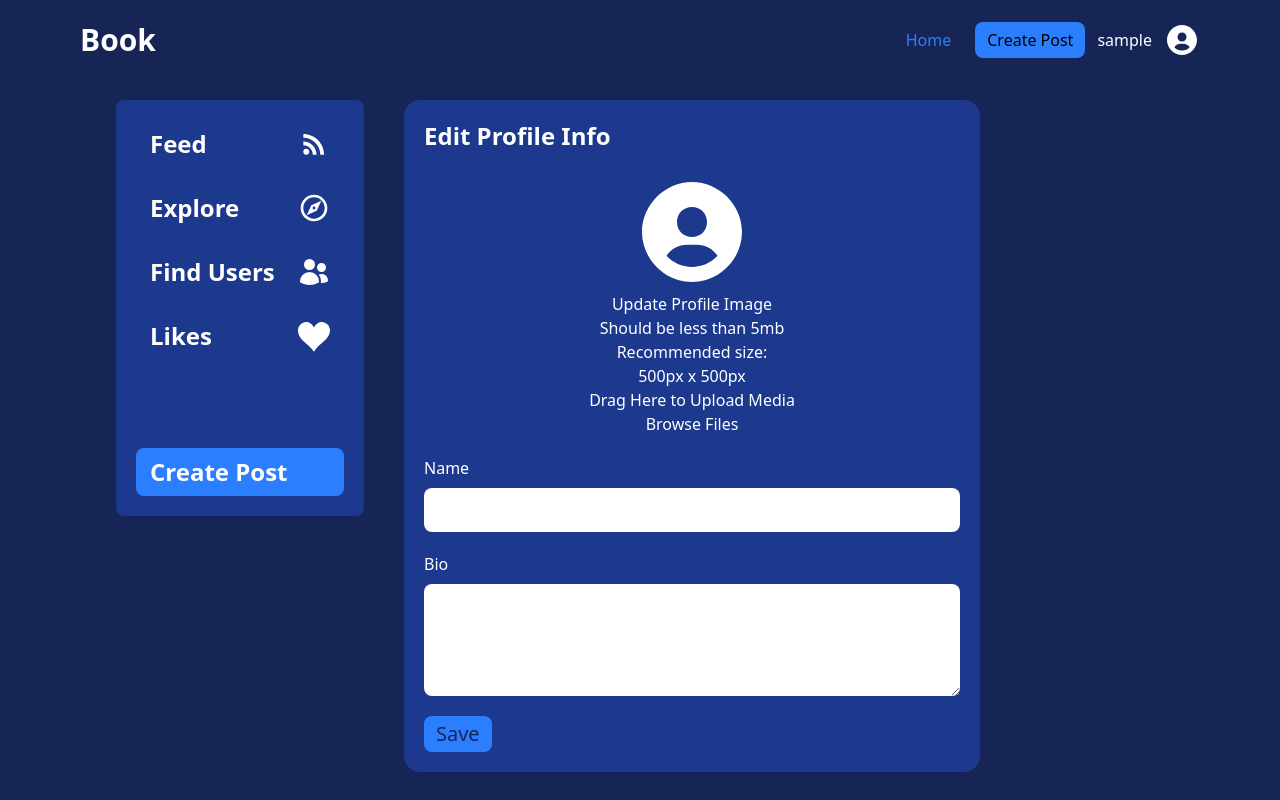
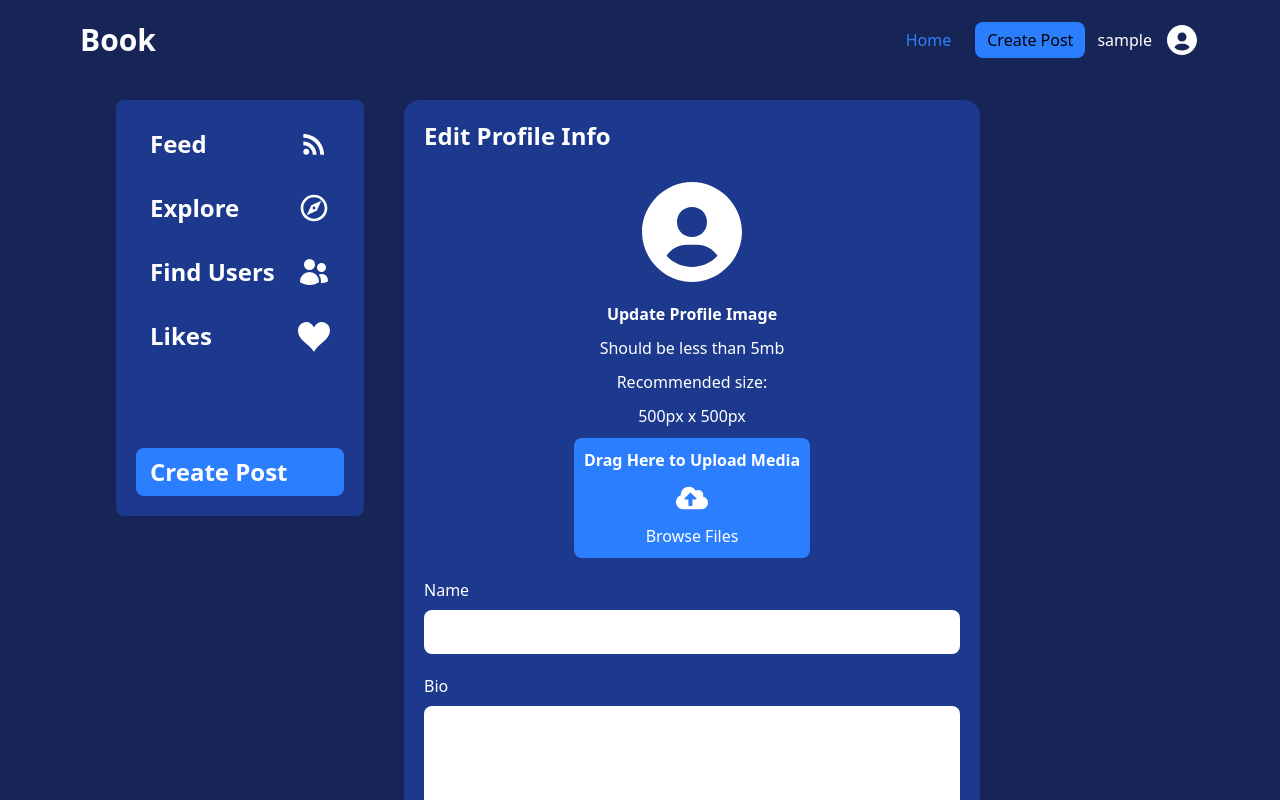
Before and after one commit to JyrexRonaldo/odin-book, a React (Vite) app in the folder frontend/: page /account in a window 1280 px wide. Shown: the top 800 px of the page. Built offline with nearby package versions, Linux system fonts and the light colour scheme; sample sign-in values are in the browser's storage.

Commit message:
Add avatar image upload

```diff
--- a/frontend/src/components/AccountEdit/AccountEdit.jsx
+++ b/frontend/src/components/AccountEdit/AccountEdit.jsx
@@ -2,6 +2,8 @@ import { useContext, useEffect, useState } from 'react'
 import { BiSolidUserCircle } from 'react-icons/bi'
 import { useNavigate } from 'react-router-dom'
 import RenderContext from '../RenderContext/RenderContext'
+import { FaCloudUploadAlt } from 'react-icons/fa'
+import supabase from '../../../supabase/supabase'
 
 function AccountEdit() {
     const [name, setName] = useState('')
@@ -12,10 +14,11 @@ function AccountEdit() {
     const [confirmNewPassword, setconfirmNewPassword] = useState('')
     const [showDeleteDialog, setShowDeleteDialog] = useState(false)
     const [confirmDeleteText, setConfirmDeleteText] = useState('')
+    const [selectedImgUrl, setSelectedImgUrl] = useState(null)
+    const [selectedImg, setSelectedImg] = useState(null)
     const navigate = useNavigate()
     const { setForceUpdate } = useContext(RenderContext)
     let passwordVerification = null
-
 
     useEffect(() => {
         if (localStorage.getItem('username') === null) {
@@ -100,17 +103,41 @@ function AccountEdit() {
     async function handleProfileInfoEdit(changeType) {
         console.log(localStorage.getItem('username'))
 
+        try {
+            let imgPublicUrl = null
+            const currentImgName =
+                localStorage.getItem('username') +
+                '.' +
+                selectedImg?.type.split('/')[1]
+            const { data, error } = await supabase.storage
+                .from('odin-book')
+                .upload(`avatar/${currentImgName}`, selectedImg, {
+                    upsert: true,
+                })
+
+            if (error) {
+                throw error
+            }
+
+            const savedImg = data
+
+            if (savedImg) {
+                const { data } = supabase.storage
+                    .from('odin-book')
+                    .getPublicUrl(`avatar/${currentImgName}`)
+
+                imgPublicUrl = data.publicUrl
+            }
             let updateData = {}
 
             if (changeType === 'profile') {
-            updateData = { changeType, name, bio }
+                updateData = { changeType, name, bio, imgPublicUrl }
             } else if (changeType === 'username') {
                 updateData = { changeType, username }
             } else if (changeType === 'password') {
                 updateData = { changeType, oldPassword, newPassword }
             }
 
-        try {
             const response = await fetch(
                 `${import.meta.env.VITE_HOME_DOMAIN}/profile`,
                 {
@@ -127,21 +154,34 @@ function AccountEdit() {
                 navigate('/login')
             }
 
-            const data = await response.json()
-            console.log(data)
-            if (data.changeType === 'username') {
+            const responseData = await response.json()
+            console.log(responseData)
+            if (responseData.changeType === 'username') {
                 localStorage.setItem('username', `${username}`)
                 setForceUpdate({})
                 resetUsernameInputs()
             }
-            if (data.changeType === 'profile') {
+            if (responseData.changeType === 'profile') {
+                setForceUpdate({})
                 resetProfileInputs()
             }
-            if (data.changeType === 'password') {
+            if (responseData.changeType === 'password') {
                 resetPasswordInputs()
             }
         } catch (error) {
             console.log(error)
+        }
+    }
+
+    function handleImageSelector(e) {
+        setSelectedImg(e.target.files[0])
+        const file = e.target.files[0]
+        if (file) {
+            const fileReader = new FileReader()
+            fileReader.readAsDataURL(file)
+            fileReader.addEventListener('load', function () {
+                setSelectedImgUrl(this.result)
+            })
         }
     }
 
@@ -155,19 +195,36 @@ function AccountEdit() {
         <div className="flex w-full max-w-xl flex-col gap-10 text-white">
             <div className="flex flex-col gap-5 rounded-2xl bg-blue-900 p-5">
                 <p className="text-2xl font-bold">Edit Profile Info</p>
-                <div className="flex flex-col items-center text-center">
+                <div className="flex flex-col items-center gap-2.5 text-center">
                     {/* <img src="" alt="" /> */}
                     <div>
-                        <BiSolidUserCircle className="size-30" />
+                        {selectedImgUrl ? (
+                            <img
+                                src={selectedImgUrl}
+                                alt="avatar"
+                                className="size-30 rounded-full object-cover"
+                            />
+                        ) : (
+                            <BiSolidUserCircle className="size-30 rounded-full" />
+                        )}
                     </div>
-                    <p>Update Profile Image</p>
+                    <p className="font-extrabold">Update Profile Image</p>
                     <p>Should be less than 5mb</p>
                     <p>Recommended size:</p>
                     <p>500px x 500px</p>
-                    <div>
-                        <p>Drag Here to Upload Media</p>
-                        <img src={null} alt="" />
-                        <button>Browse Files</button>
+                    <div className="relative flex flex-col items-center gap-2.5 rounded-lg bg-blue-500 p-2.5">
+                        <p className="font-extrabold">
+                            Drag Here to Upload Media
+                        </p>
+                        <FaCloudUploadAlt className="size-8" />
+                        <label htmlFor="avatar">Browse Files</label>
+                        <input
+                            onChange={handleImageSelector}
+                            type="file"
+                            name="avatar"
+                            id="avatar"
+                            className="absolute top-0 h-full w-full bg-red-500/0 text-fuchsia-800/0"
+                        />
                     </div>
                 </div>
 
--- a/frontend/src/components/CreatePostPage/CreatePostPage.jsx
+++ b/frontend/src/components/CreatePostPage/CreatePostPage.jsx
@@ -26,7 +26,7 @@ function CreatePostPage() {
 
     async function handleCreatePostButton() {
         try {
-            let imgUrl = null
+            let imgPublicUrl = null
             const currentImgName =
                 self.crypto.randomUUID() + '.' + selectedImg?.type.split('/')[1]
             const { data, error } = await supabase.storage
@@ -36,11 +36,11 @@ function CreatePostPage() {
             const savedImg = data
 
             if (savedImg) {
-                const { data } = await supabase.storage
+                const { data } = supabase.storage
                     .from('odin-book')
                     .getPublicUrl(`public/${currentImgName}`)
 
-                imgUrl = data.publicUrl
+                imgPublicUrl = data.publicUrl
             }
 
             const response = await fetch(
@@ -54,7 +54,7 @@ function CreatePostPage() {
                     body: JSON.stringify({
                         body: postBody,
                         authorId: localStorage.getItem('userId'),
-                        imgPublicUrl: imgUrl,
+                        imgPublicUrl,
                     }),
                 }
             )
```
Also changed, not shown: 2 other files (tests, documents, lock files or other folders). Lines whose indentation alone changed are shown as unchanged.
